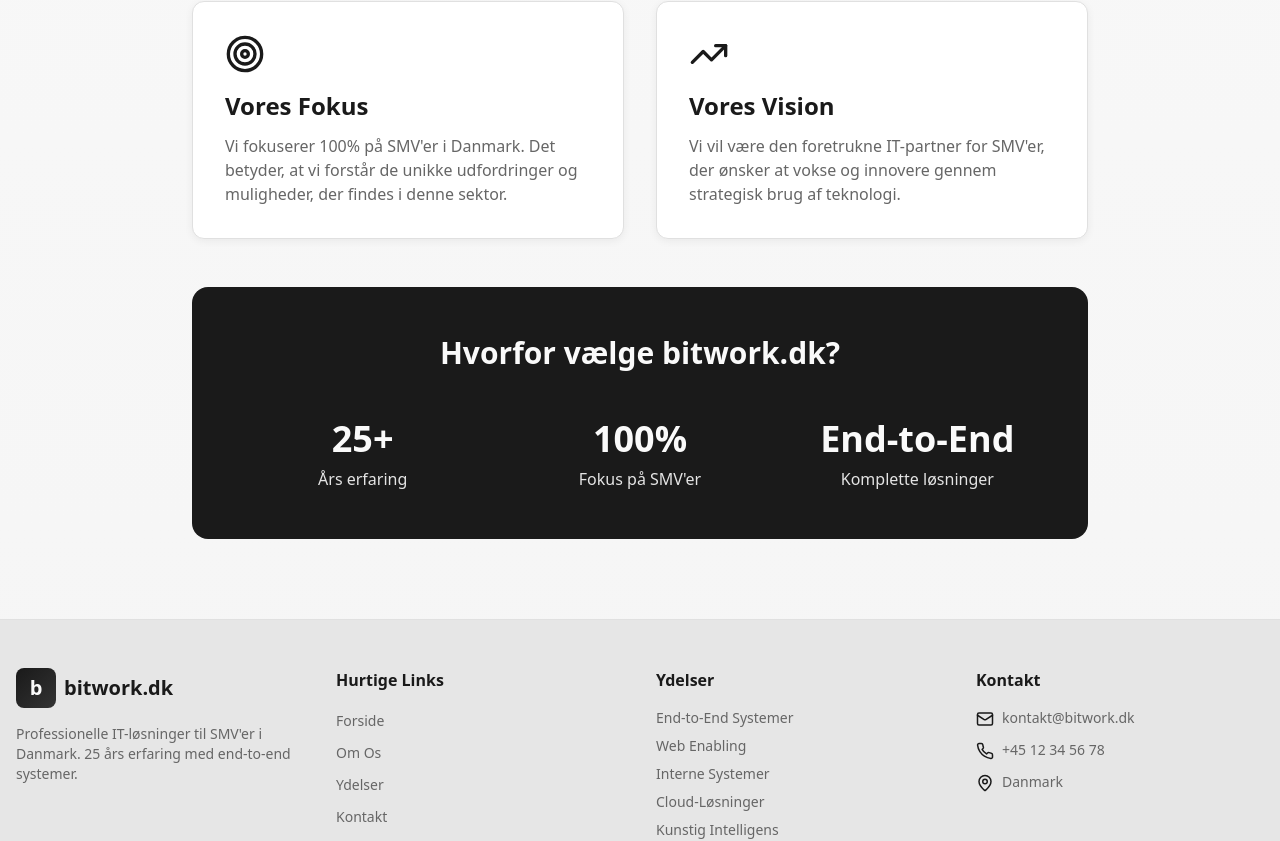
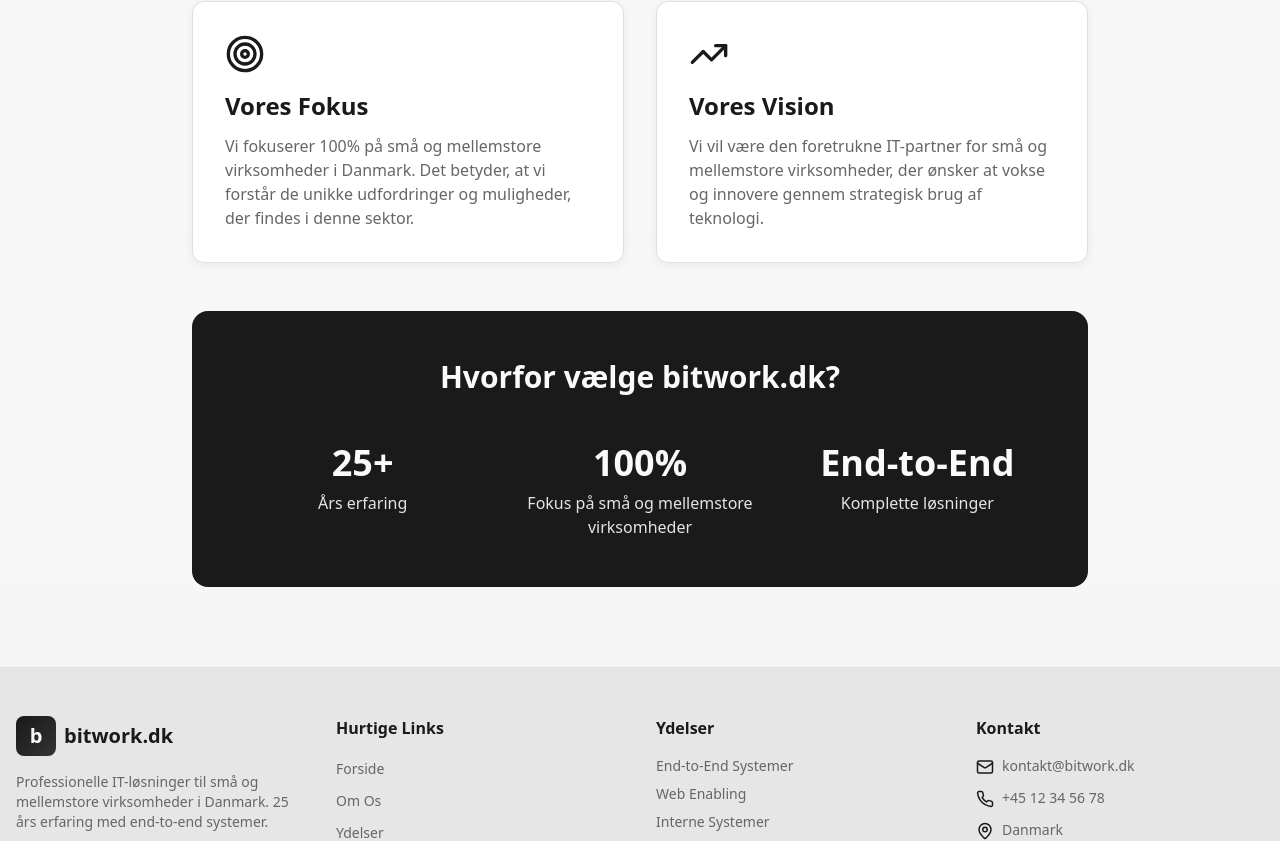
Before and after one commit to hoeghen/bitwork-homepage, a React (Vite) app: page /om-os in a window 1280 px wide. Shown: the part 980-1821 px from the top of the page. Built offline with nearby package versions, Linux system fonts and the light colour scheme; the HTML template or start-up script is replaced by a standard one.

Commit message:
Do not use abbreviation

```diff
--- a/src/components/Footer.tsx
+++ b/src/components/Footer.tsx
@@ -15,7 +15,7 @@ const Footer = () => {
               <span className="font-bold text-xl text-foreground">bitwork.dk</span>
             </div>
             <p className="text-sm text-muted-foreground">
-              Professionelle IT-løsninger til SMV'er i Danmark. 25 års erfaring med end-to-end systemer.
+              Professionelle IT-løsninger til små og mellemstore virksomheder i Danmark. 25 års erfaring med end-to-end systemer.
             </p>
           </div>
 
--- a/src/pages/About.tsx
+++ b/src/pages/About.tsx
@@ -60,7 +60,7 @@ const About = () => {
                 <Target className="text-primary mb-4" size={40} />
                 <h3 className="text-2xl font-semibold text-foreground mb-3">Vores Fokus</h3>
                 <p className="text-muted-foreground">
-                  Vi fokuserer 100% på SMV'er i Danmark. Det betyder, at vi forstår de unikke udfordringer
+                  Vi fokuserer 100% på små og mellemstore virksomheder i Danmark. Det betyder, at vi forstår de unikke udfordringer
                   og muligheder, der findes i denne sektor.
                 </p>
               </div>
@@ -69,7 +69,7 @@ const About = () => {
                 <TrendingUp className="text-primary mb-4" size={40} />
                 <h3 className="text-2xl font-semibold text-foreground mb-3">Vores Vision</h3>
                 <p className="text-muted-foreground">
-                  Vi vil være den foretrukne IT-partner for SMV'er, der ønsker at vokse og innovere gennem
+                  Vi vil være den foretrukne IT-partner for små og mellemstore virksomheder, der ønsker at vokse og innovere gennem
                   strategisk brug af teknologi.
                 </p>
               </div>
@@ -84,7 +84,7 @@ const About = () => {
                 </div>
                 <div>
                   <div className="text-4xl font-bold mb-2">100%</div>
-                  <div className="opacity-90">Fokus på SMV'er</div>
+                  <div className="opacity-90">Fokus på små og mellemstore virksomheder</div>
                 </div>
                 <div>
                   <div className="text-4xl font-bold mb-2">End-to-End</div>
--- a/src/pages/Index.tsx
+++ b/src/pages/Index.tsx
@@ -22,7 +22,7 @@ const Index = () => {
                 til Kontrol
               </h1>
               <p className="text-2xl md:text-3xl text-muted-foreground font-medium leading-relaxed">
-                Vi løser SMV'ers IT-udfordringer med komplette end-to-end løsninger
+                Vi løser små og mellemstore virksomheders IT-udfordringer med komplette end-to-end løsninger
               </p>
               <p className="text-lg text-muted-foreground leading-relaxed">
                 25 års erfaring • Personlig service • Alt inkluderet
@@ -146,7 +146,7 @@ const Index = () => {
                 <CheckCircle size={48} className="mx-auto mb-4 opacity-90" />
                 <h3 className="text-2xl font-bold">Hurtige & Billige</h3>
                 <p className="opacity-90">
-                  Vores løsninger er designet til at være både hurtige at implementere og økonomisk fordelagtige for SMV'er.
+                  Vores løsninger er designet til at være både hurtige at implementere og økonomisk fordelagtige for små og mellemstore virksomheder.
                 </p>
               </div>
               <div className="space-y-2">
```
